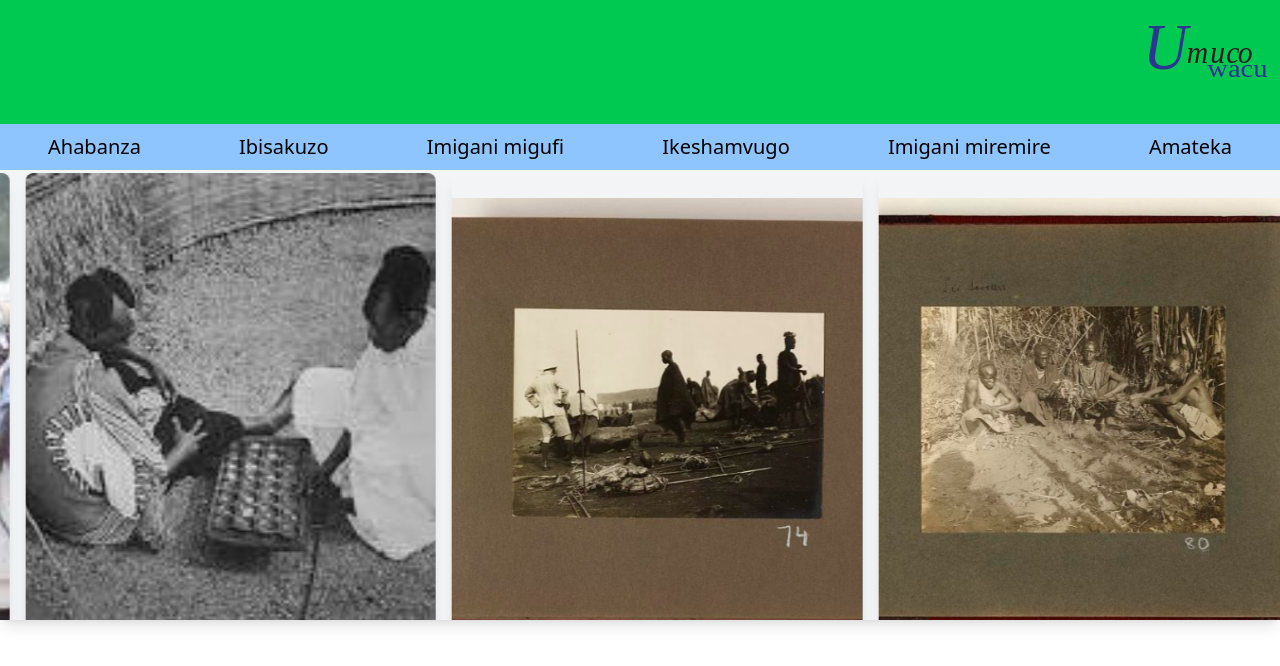
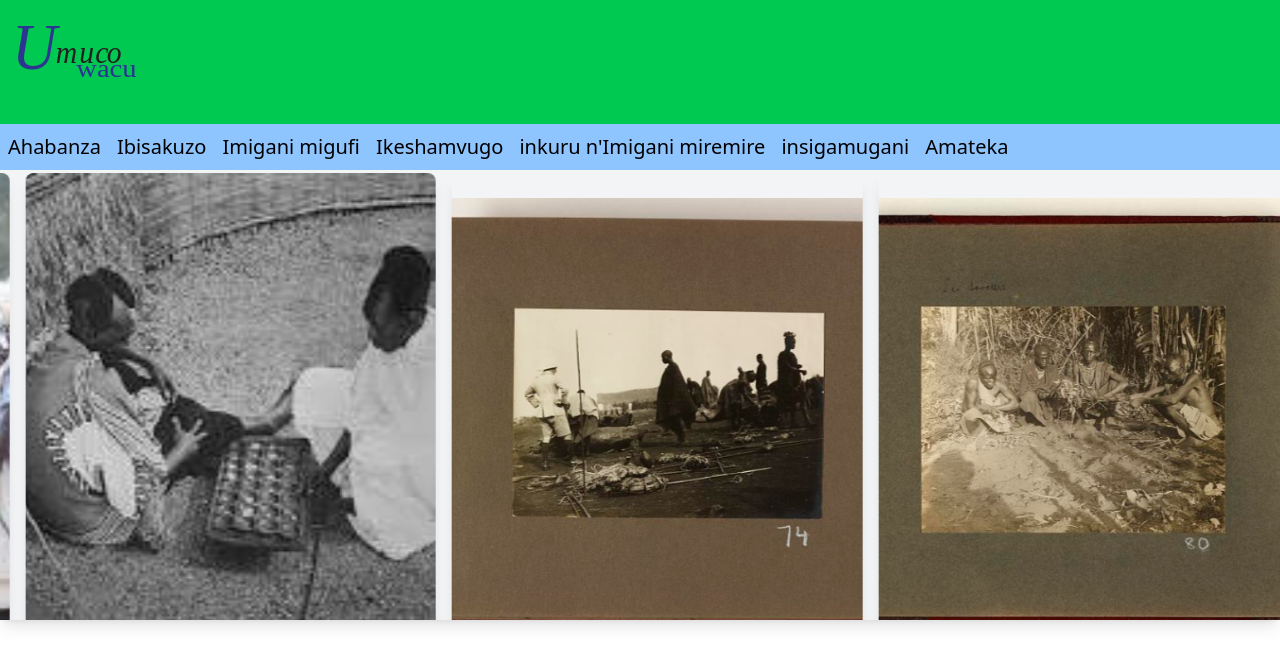
Before and after one commit to donatienabafashijwenimana/umuco, a React (Vite) app: page / in a window 1280 px wide. Shown: the top 666 px of the page. Built offline with nearby package versions, Linux system fonts and the light colour scheme.

Commit message:
adn commit

```diff
--- a/src/homepage.jsx
+++ b/src/homepage.jsx
@@ -1,48 +1,55 @@
-import React from 'react'
-import logo from './assets/logo.svg'
-import Dashboard from './pages/dashboard'
+import React, { useState } from "react";
+import logo from "./assets/logo.svg";
+import Dashboard from "./pages/dashboard";
 
 function Homepage() {
+  const [isOpen, setIsOpen] = useState(false);
+
   return (
     <div className="w-full h-auto shadow-lg">
-      {/* Header */}
-      <div className="w-full bg-green-500 flex flex-row items-center justify-between p-3">
-        <span></span>
+      <div className="w-full bg-green-500 flex items-center justify-between p-3">
         <img
           src={logo}
-          className="h-[60px] md:h-[100px] object-contain self-center"
           alt="logo"
+          className="h-[60px] md:h-[100px] object-contain"
         />
+        <button
+          className="md:hidden text-white text-3xl"
+          onClick={() => setIsOpen(!isOpen)}
+        >
+          ☰
+        </button>
       </div>
-
-      {/* Navigation bar */}
-      <div className="w-full flex flex-wrap md:flex-row bg-blue-300 justify-center md:justify-between text-[16px] md:text-[20px] px-2 md:px-10">
-        <button className="text-black p-2 hover:bg-white hover:text-blue-500 w-full sm:w-auto">
+      <div
+        className={`flex flex-col md:flex-row bg-blue-300 text-[16px] md:text-[20px]
+          transition-all duration-300 overflow-hidden
+          ${isOpen ? "max-h-96" : "max-h-0 md:max-h-full"}`}
+      >
+        <button className="text-black p-2 hover:bg-white hover:text-blue-500 w-full md:w-auto">
           Ahabanza
         </button>
-        <button className="text-black p-2 hover:bg-white hover:text-blue-500 w-full sm:w-auto">
+        <button className="text-black p-2 hover:bg-white hover:text-blue-500 w-full md:w-auto">
           Ibisakuzo
         </button>
-        <button className="text-black p-2 hover:bg-white hover:text-blue-500 w-full sm:w-auto">
+        <button className="text-black p-2 hover:bg-white hover:text-blue-500 w-full md:w-auto">
           Imigani migufi
         </button>
-        <button className="text-black p-2 hover:bg-white hover:text-blue-500 w-full sm:w-auto">
+        <button className="text-black p-2 hover:bg-white hover:text-blue-500 w-full md:w-auto">
           Ikeshamvugo
         </button>
-        <button className="text-black p-2 hover:bg-white hover:text-blue-500 w-full sm:w-auto">
-          Imigani miremire
+        <button className="text-black p-2 hover:bg-white hover:text-blue-500 w-full md:w-auto">
+          inkuru n'Imigani miremire
         </button>
-        <button className="text-black p-2 hover:bg-white hover:text-blue-500 w-full sm:w-auto">
+        <button className="text-black p-2 hover:bg-white hover:text-blue-500 w-full md:w-auto">
+          insigamugani
+        </button>
+        <button className="text-black p-2 hover:bg-white hover:text-blue-500 w-full md:w-auto">
           Amateka
         </button>
       </div>
-
-      {/* Main Content */}
-      <div className="w-full">
-        <Dashboard />
-      </div>
+      <Dashboard/>
     </div>
-  )
+  );
 }
 
-export default Homepage
+export default Homepage;
--- a/src/pages/dashboard.jsx
+++ b/src/pages/dashboard.jsx
@@ -20,28 +20,30 @@ function Dashboard() {
   useEffect(() => {
     const interval = setInterval(() => {
       setIndex((prev) => prev + 1);
-    }, 4000); // every 3 sec
+    }, 4000); // every 4 sec
 
     return () => clearInterval(interval);
   }, []);
 
   const handleTransitionEnd = () => {
     if (index >= images.length) {
-      // temporarily remove transition
+      // remove transition
       containerRef.current.style.transition = "none";
       setIndex(0);
+
       // force reflow so transition works next time
-      containerRef.current.offsetHeight;
+      void containerRef.current.offsetHeight;
       containerRef.current.style.transition = "transform 2s ease-in-out";
     }
   };
 
   return (
-    <div className="w-full flex flex-col max-h-[450px] overflow-auto">
-       <div className="relative w-full h-[500px] min-h-[500px] overflow-hidden bg-gray-100 flex  items-center">
+    <div className="w-full flex flex-col max-h-[450px] overflow-y-auto thin scrollbar-thin-blue-500">
+      {/* Carousel */}
+      <div className="relative w-full h-[500px] min-h-[500px] overflow-hidden bg-gray-100 flex items-center">
         <div
           ref={containerRef}
-                className="flex transition-transform duration-[2000ms] ease-in-out"
+          className="flex transition-transform duration-[2000ms] ease-in-out w-full"
           style={{
             transform: `translateX(-${index * (100 / 3)}%)`,
             width: `${(extendedImages.length * 100) / 3}%`,
@@ -49,7 +51,10 @@ function Dashboard() {
           onTransitionEnd={handleTransitionEnd}
         >
           {extendedImages.map((img, i) => (
-                <div key={i} className="w-1/3 flex-shrink-0 px-2">
+            <div
+              key={i}
+              className="w-full sm:w-1/2 lg:w-1/3 flex-shrink-0 px-2"
+            >
               <img
                 src={img}
                 alt={`slide-${i}`}
@@ -59,16 +64,21 @@ function Dashboard() {
           ))}
         </div>
       </div>
-        <p className="w-full text-xl p-5">
-            Murakaza neza ku rubuga UmUco Wacu, urubuga rugamije gusigasira no kumenyekanisha umuco nyarwanda.
-            Uru rubuga ni nk’isomero ry’ikoranabuhanga ry’Ikinyarwanda rigenewe abana, urubyiruko n’abakuru bose,
-            rukaba rugamije gufasha abanyeshuri, abarimu, ababyeyi ndetse n’abashakashatsi mu kongera
-            ubumenyi ku rurimi n’umuco nyarwanda.
-            Aha uzasanga ibisakuzo byatozaga ubwenge, imigani migufi n’imigani miremire y’inyigisho,
-            ikeshamvugo ryigisha ubuhanga mu magambo ndetse n’amateka y’u Rwanda kuva kera kugeza ubu.
-            Ibi byose bigamije kurinda no guteza imbere indangagaciro z’abanyarwanda zirimo ubupfura,
-            ubumwe, ubutwari n’ubwenge. Twese hamwe tugomba gukunda umuco wacu,
-            tukawusigasira kandi tukawuteza imbere kuko ari wo soko y’ubumwe, amahoro n’iterambere ry’igihugu
+
+      {/* Description */}
+      <p className="w-full text-base md:text-lg lg:text-xl p-5 leading-relaxed">
+        Murakaza neza ku rubuga <strong>UmUco Wacu</strong>, urubuga rugamije
+        gusigasira no kumenyekanisha umuco nyarwanda. Uru rubuga ni
+        nk’isomero ry’ikoranabuhanga ry’Ikinyarwanda rigenewe abana, urubyiruko
+        n’abakuru bose, rukaba rugamije gufasha abanyeshuri, abarimu, ababyeyi
+        ndetse n’abashakashatsi mu kongera ubumenyi ku rurimi n’umuco nyarwanda.
+        Aha uzasanga ibisakuzo byatozaga ubwenge, imigani migufi n’imigani
+        miremire y’inyigisho, ikeshamvugo ryigisha ubuhanga mu magambo ndetse
+        n’amateka y’u Rwanda kuva kera kugeza ubu. Ibi byose bigamije kurinda
+        no guteza imbere indangagaciro z’abanyarwanda zirimo ubupfura, ubumwe,
+        ubutwari n’ubwenge. Twese hamwe tugomba gukunda umuco wacu, tukawusigasira
+        kandi tukawuteza imbere kuko ari wo soko y’ubumwe, amahoro n’iterambere
+        ry’igihugu.
       </p>
     </div>
   );
```
Lines whose indentation alone changed are shown as unchanged.
